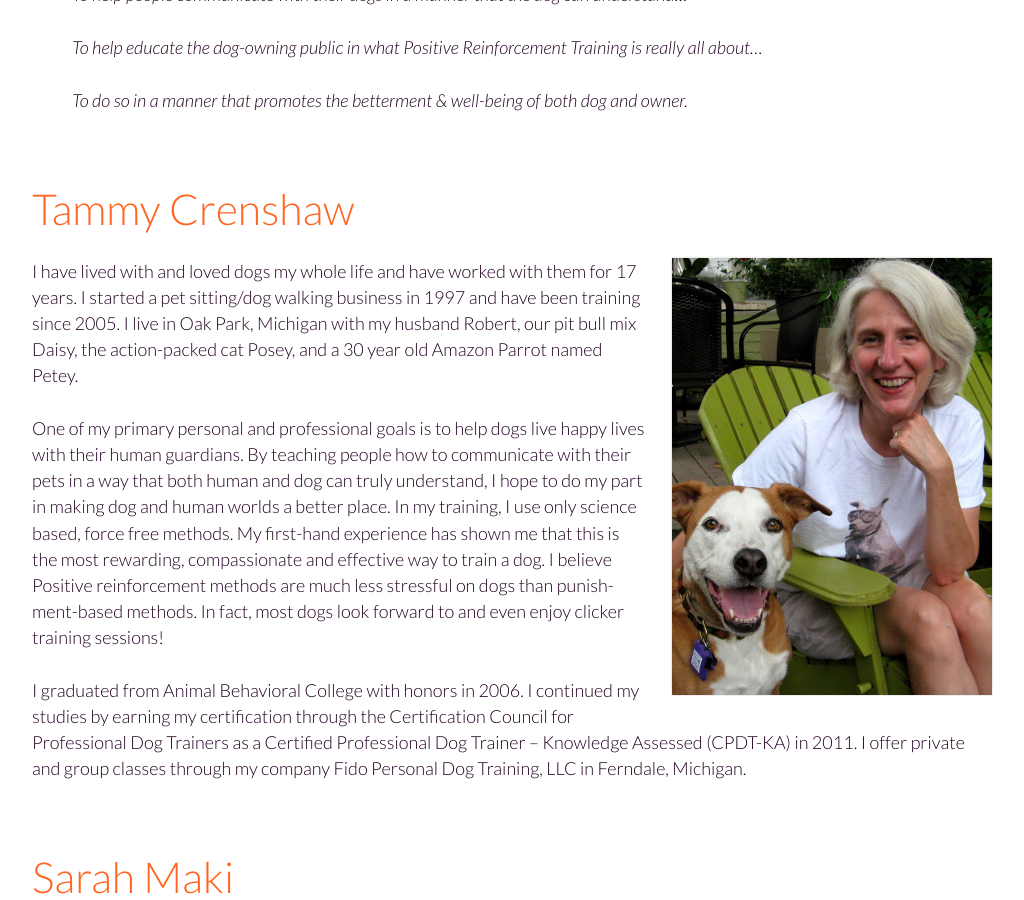
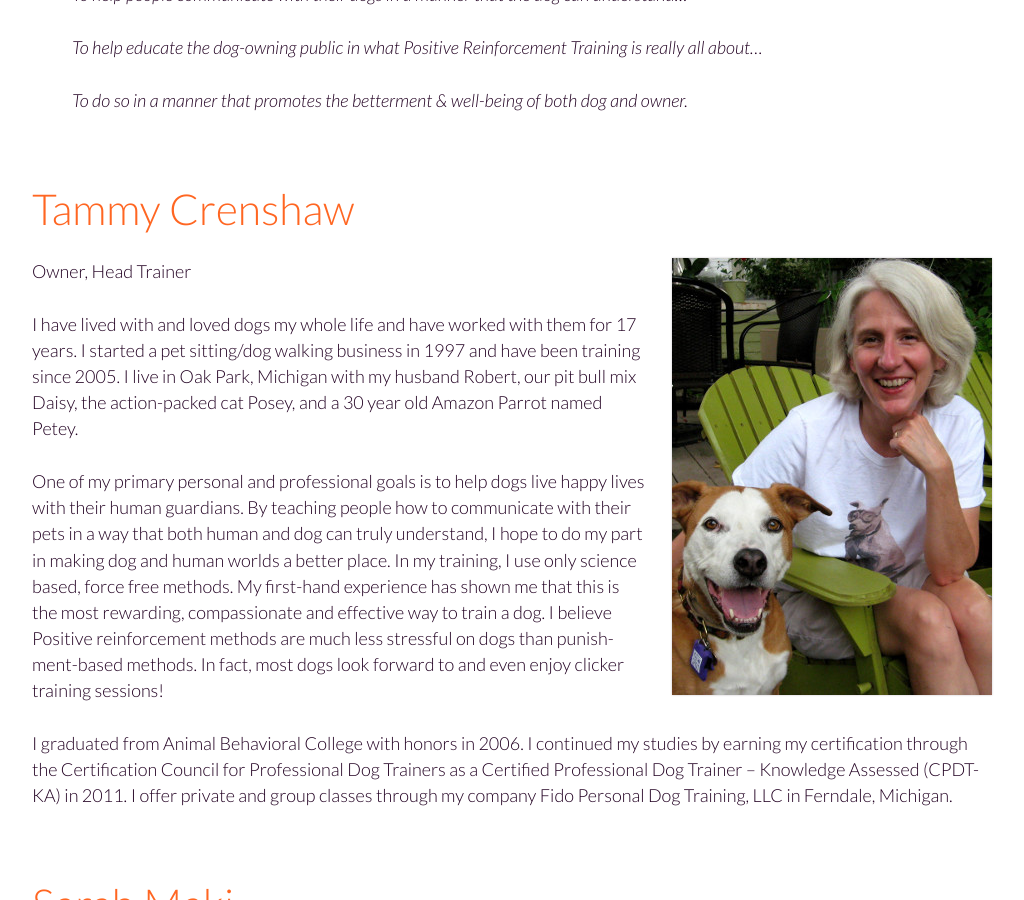
Before and after one commit to fidodogtraining/fidodogtraining.github.io, a Jekyll site: the page built from _autopages/about.md, in a window 1280 px wide and 900 px high, scrolled down 744 px. Shown: the whole window, without its empty margins (128-1152 px from the left). Built offline with Jekyll 4.4.1, drawn with Linux system fonts in a browser that asks for light colours; Markdown is read by kramdown in place of the engine named in the settings.

Commit message:
Update about.md

```diff
--- a/_autopages/about.md
+++ b/_autopages/about.md
@@ -13,6 +13,7 @@ FIDO's mission:
   > To do so in a manner that promotes the betterment &amp; well-being of both dog and owner.
 
 ## Tammy Crenshaw
+Owner, Head Trainer
 <img class="right" src="/images/tammy.jpg" alt="" />
 
 I have lived with and loved dogs my whole life and have worked with them for 17 years. I started a pet sitting/dog walking business in 1997 and have been training since 2005. I live in Oak Park, Michigan with my husband Robert, our pit bull mix Daisy, the action-packed cat Posey, and a 30 year old Amazon Parrot named Petey.
```
